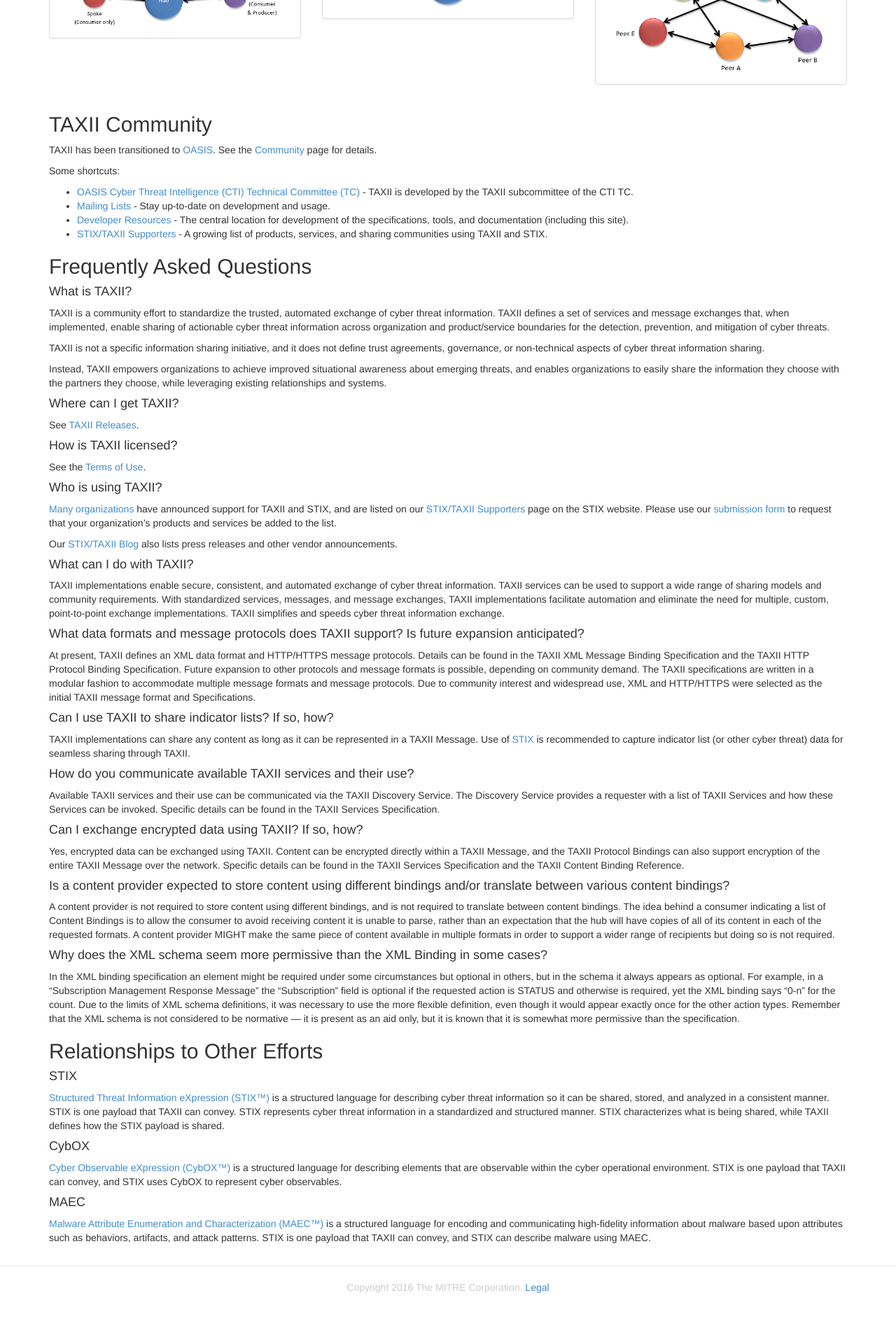
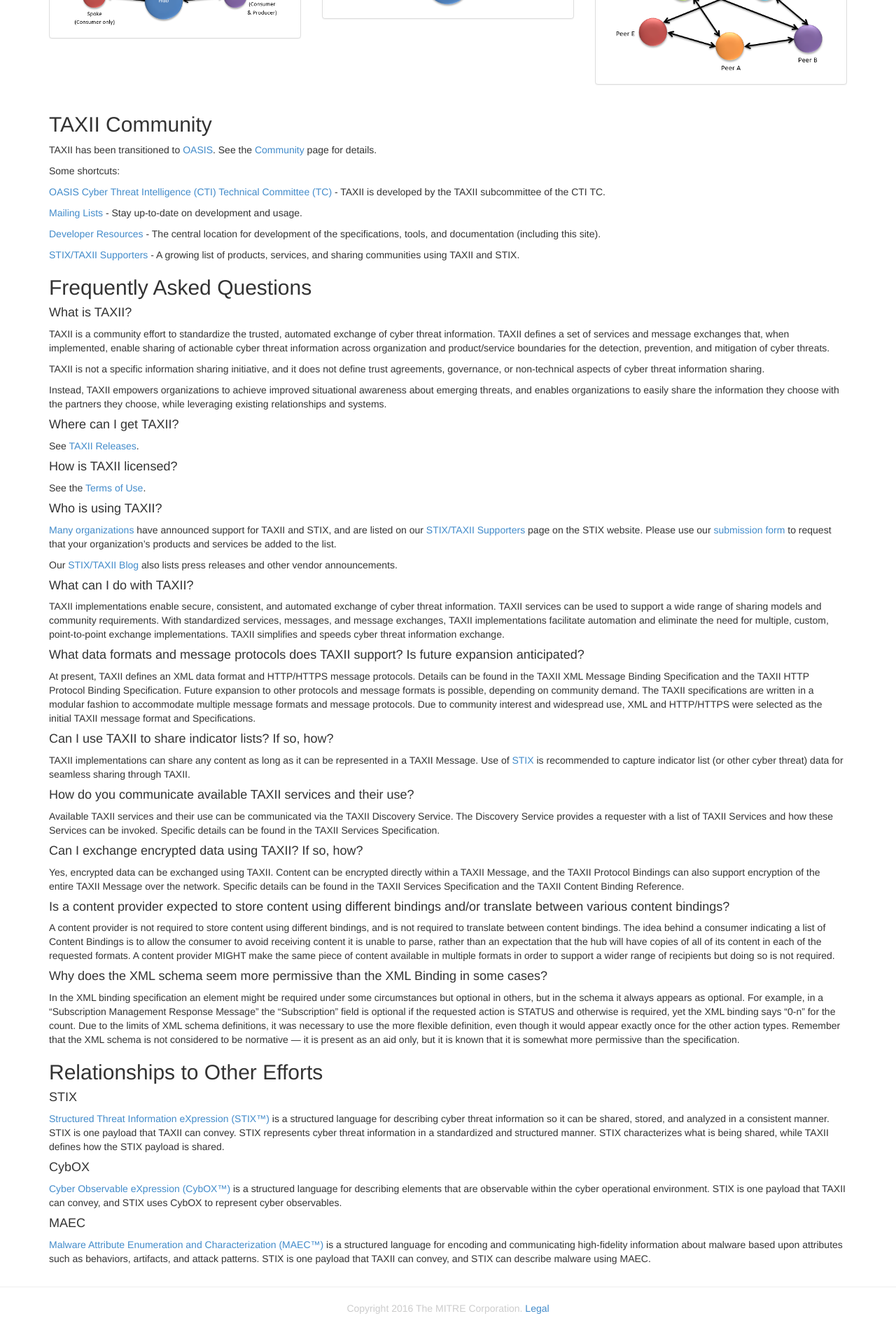
Before and after one commit to TAXIIProject/taxiiproject.github.io, a Jekyll site: the page built from about/index.md, in a window 1280 px wide. Shown: the part 1016-2936 px from the top of the page at 70% size. Built offline with Jekyll 4.4.1, drawn with Linux system fonts in a browser that asks for light colours; Markdown is read by kramdown in place of the engine named in the settings; before the commit the page ends 2906 px from its top, so only the background shows below that.

```diff
--- a/about/index.md
+++ b/about/index.md
@@ -78,10 +78,14 @@ TAXII is designed to integrate with existing sharing agreements, including acces
 TAXII has been transitioned to [OASIS](https://www.oasis-open.org/committees/cti). See the [Community](http://taxiiproject.github.io/community/) page for details.
 
 Some shortcuts:
-- [OASIS Cyber Threat Intelligence (CTI) Technical Committee (TC)](https://www.oasis-open.org/committees/cti) - TAXII is developed by the TAXII subcommittee of the CTI TC.
-- [Mailing Lists](http://taxiiproject.github.io/community/#discussion-lists-amp-archives) - Stay up-to-date on development and usage.
-- [Developer Resources](http://taxiiproject.github.io/developers) - The central location for development of the specifications, tools, and documentation (including this site).
-- [STIX/TAXII Supporters](http://stixproject.github.io/supporters) - A growing list of products, services, and sharing communities using TAXII and STIX.
+
+[OASIS Cyber Threat Intelligence (CTI) Technical Committee (TC)](https://www.oasis-open.org/committees/cti) - TAXII is developed by the TAXII subcommittee of the CTI TC.
+
+[Mailing Lists](http://taxiiproject.github.io/community/#discussion-lists-amp-archives) - Stay up-to-date on development and usage.
+
+[Developer Resources](http://taxiiproject.github.io/developers) - The central location for development of the specifications, tools, and documentation (including this site).
+
+[STIX/TAXII Supporters](http://stixproject.github.io/supporters) - A growing list of products, services, and sharing communities using TAXII and STIX.
 
 ## Frequently Asked Questions
 
```
